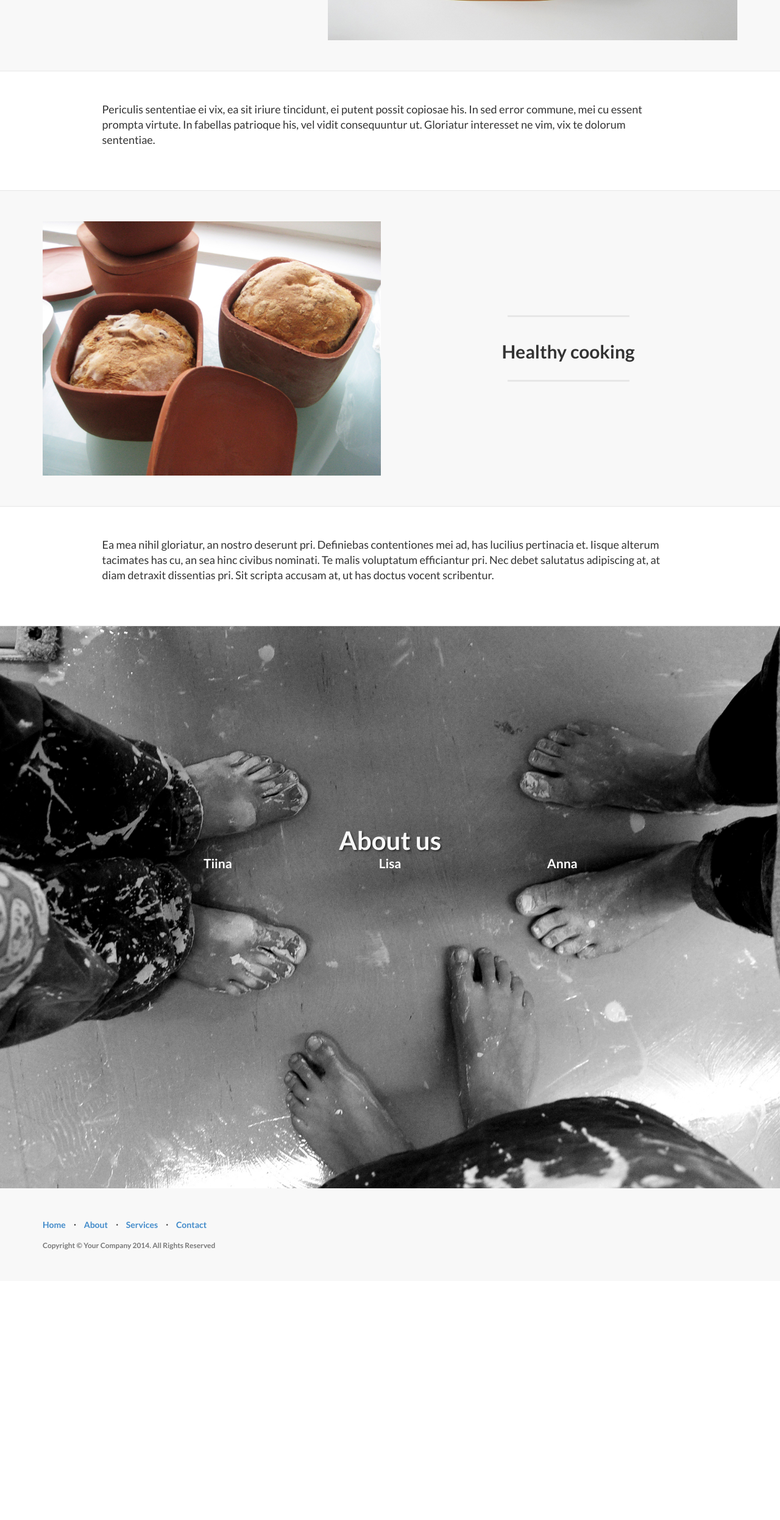
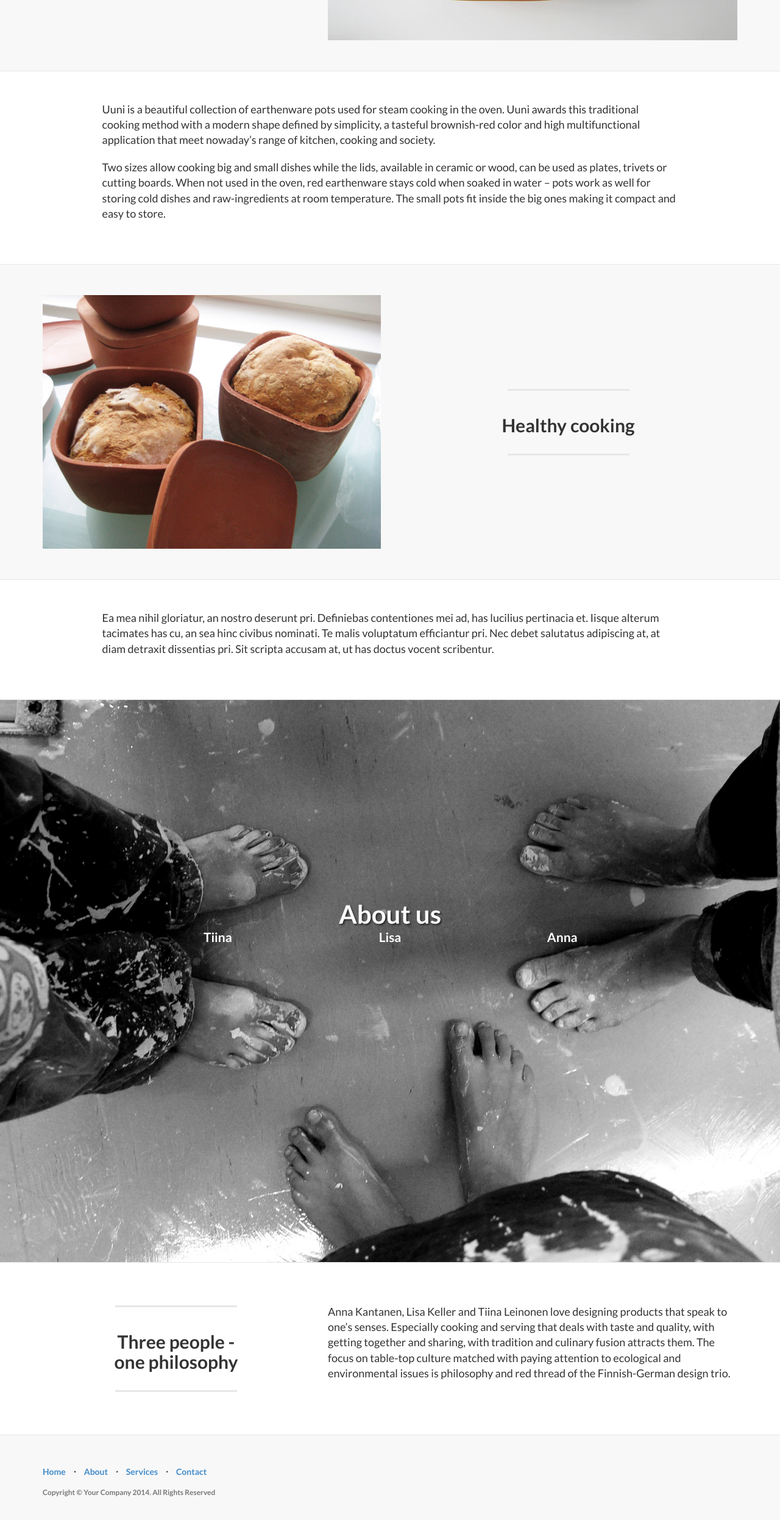
Before and after one commit to uuni/uuni.github.io, a website: page index.html in a window 1280 px wide. Shown: the part 1123-3616 px from the top of the page at 61% size. Before the commit the page ends 3224 px from the top, so only its background shows below. Drawn offline with nearby package versions, Linux system fonts and the light colour scheme.

Commit message:
Added correct texts.

```diff
--- a/index.html
+++ b/index.html
@@ -114,9 +114,13 @@
     <div class="row">
       <div class="col-sm-10 col-sm-offset-1">
         <div class="clearfix"></div>
-        <p class="lead">Periculis sententiae ei vix, ea sit iriure tincidunt, ei putent possit copiosae his. In sed
-          error commune, mei cu essent prompta virtute. In fabellas patrioque his, vel vidit consequuntur ut. Gloriatur
-          interesset ne vim, vix te dolorum sententiae.</p>
+        <p class="lead">Uuni is a beautiful collection of earthenware pots used for steam cooking in the oven. Uuni
+          awards this traditional cooking method with a modern shape defined by simplicity, a tasteful brownish-red
+          color and high multifunctional application that meet nowaday’s range of kitchen, cooking and society.</p>
+        <p class="lead">Two sizes allow cooking big and small dishes while the lids, available in ceramic or wood, can
+          be used as plates, trivets or cutting boards. When not used in the oven, red earthenware stays cold when
+          soaked in water – pots work as well for storing cold dishes and raw-ingredients at room temperature. The
+          small pots fit inside the big ones making it compact and easy to store.</p>
       </div>
     </div>
 
@@ -193,6 +197,32 @@
 </div>
 <!-- /.banner -->
 
+<div class="content-section-b">
+
+  <div class="container">
+
+    <div class="row">
+      <div class="col-lg-offset-2 col-sm-4 vcenter vcenter-padding">
+        <hr class="section-heading-spacer">
+        <div class="clearfix"></div>
+        <h2 class="section-heading">Three people -<br>one philosophy</h2>
+        <hr class="section-heading-spacer">
+      </div>
+      <div class="col-lg-6 col-sm-8 vcenter" style="text-align: left;">
+        <p class="lead">Anna Kantanen, Lisa Keller and Tiina Leinonen love designing products that speak to one’s
+          senses. Especially cooking and serving that deals with taste and quality, with getting together and sharing,
+          with tradition and culinary fusion attracts them. The focus on table-top culture matched with paying
+          attention to ecological and environmental issues is philosophy and red thread of the Finnish-German design
+          trio.</p>
+      </div>
+    </div>
+
+  </div>
+  <!-- /.container -->
+
+</div>
+<!-- /.content-section-b -->
+
 <!-- Footer -->
 <footer>
   <div class="container">
```
